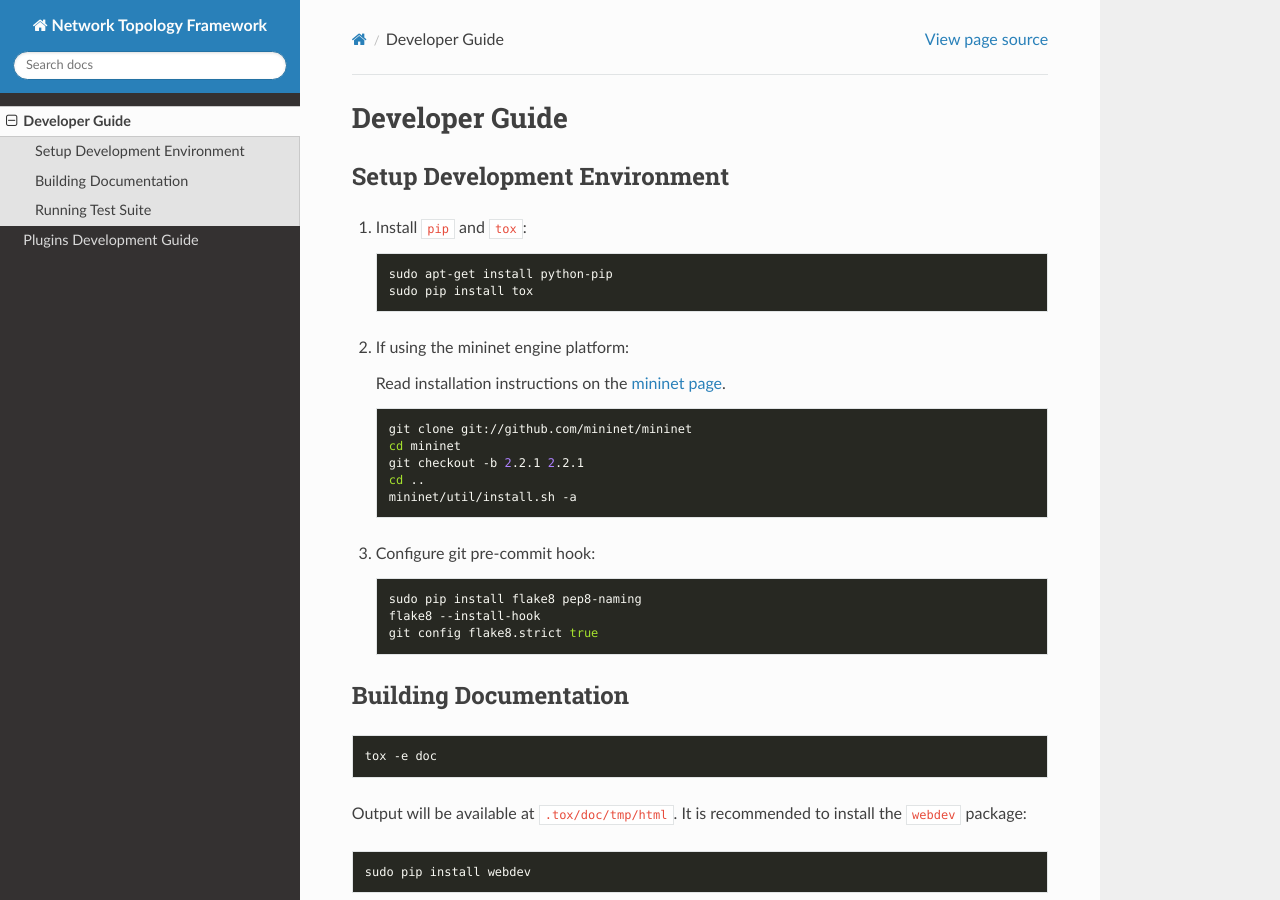
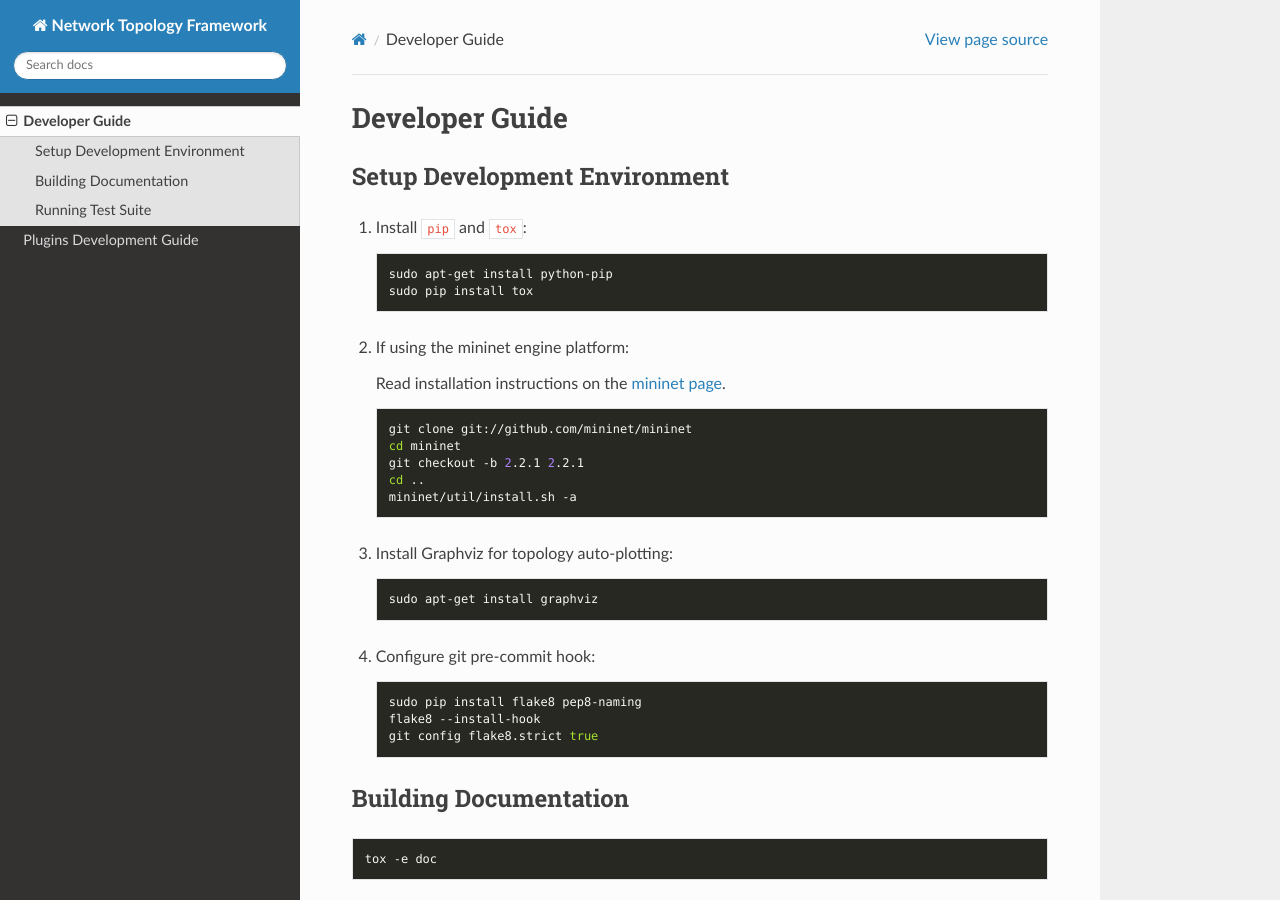
Before and after one commit to HPENetworking/topology, a Sphinx documentation site: the page built from doc/developer.rst, in a window 1280 px wide and 900 px high. Built offline with Sphinx 7.4.7 and the Read the Docs theme 2.0.0, drawn with Linux system fonts in a browser that asks for light colours; pages that are not in the unit, such as notebooks, are missing from menus; the version number could not be read and is left out.

Commit message:
fix: dev: Add missing instructions to install graphviz.

```diff
--- a/doc/developer.rst
+++ b/doc/developer.rst
@@ -29,6 +29,12 @@ Setup Development Environment
       git checkout -b 2.2.1 2.2.1
       cd ..
       mininet/util/install.sh -a
+
+#. Install Graphviz for topology auto-plotting:
+
+   ::
+
+      sudo apt-get install graphviz
 
 #. Configure git pre-commit hook:
 
```
